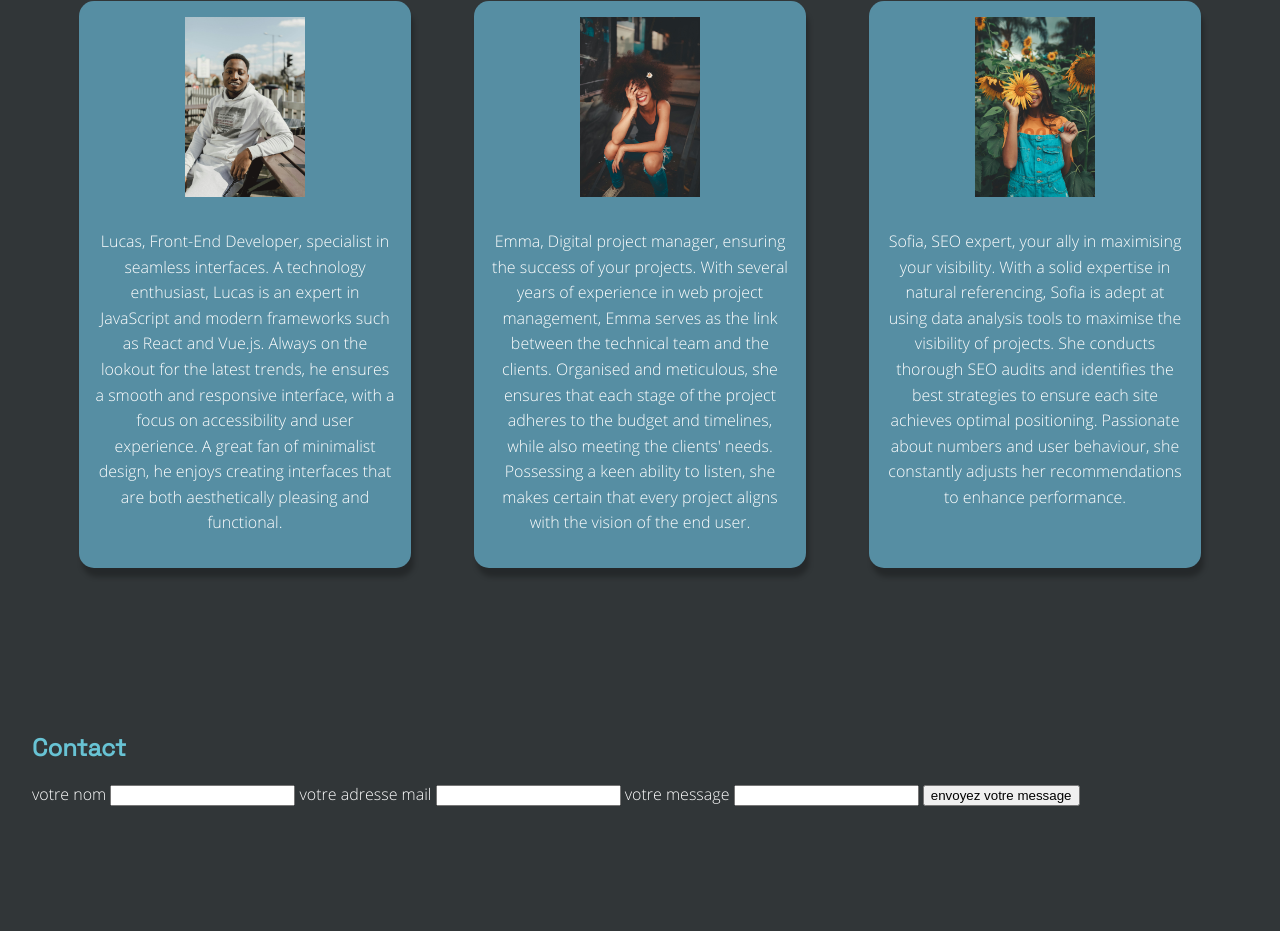
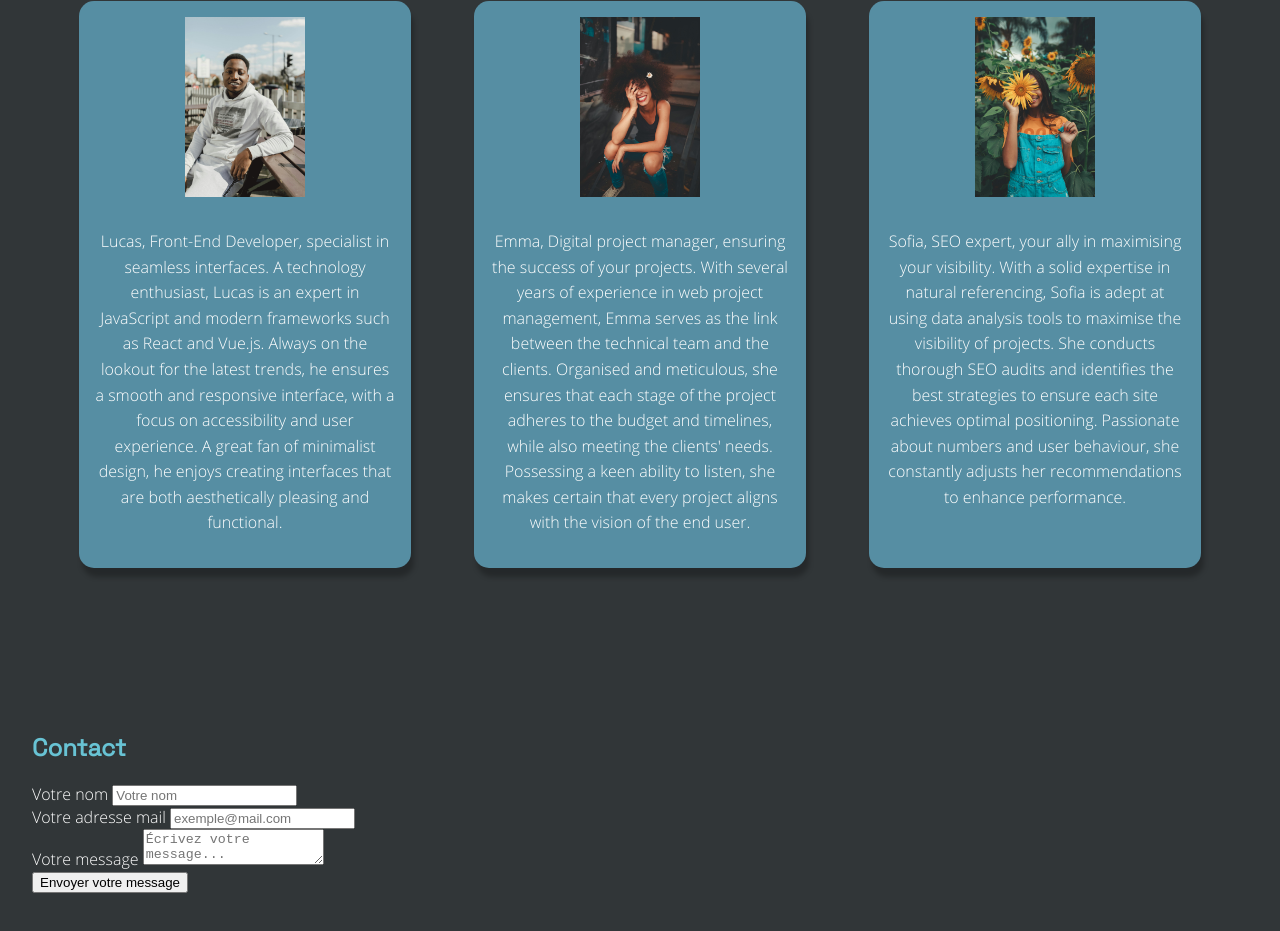
Before and after one commit to maitem27/Web2Risk, a plain HTML site: page index.html in a window 1280 px wide. Shown: the part 1829-2760 px from the top of the page. Before the commit the page ends 2699 px from the top, so only its background shows below. Drawn offline with Linux system fonts and the light colour scheme.

Commit message:
add class for each input and delete unused footer

```diff
--- a/index.html
+++ b/index.html
@@ -92,23 +92,30 @@
 
         <section id="contact">
             <h2>Contact</h2>
-            <form action="">
-                <label for="name">votre nom</label>
-                <input type="text" id="name" name="name" required>
+            <div class="form_container">
+                <form action="">
+                    <div class="form_group">
+                        <label for="name">Votre nom</label>
+                        <input type="text" id="name" name="name" placeholder="Votre nom" required>
+                    </div>
 
-                <label for="mail">votre adresse mail</label>
-                <input type="email" name="mail" id="mail" required>
+                    <div class="form_group">
+                        <label for="mail">Votre adresse mail</label>
+                        <input type="email" id="mail" name="mail" placeholder="exemple@mail.com" required>
+                    </div>
 
-                <label for="message">votre message</label>
-                <input type="text"id="message" name="message" required>
+                    <div class="form_group">
+                        <label for="message">Votre message</label>
+                        <textarea id="message" name="message" placeholder="Écrivez votre message..." required></textarea>
+                    </div>
 
-                <button type="submit">envoyez votre message</button>
-            </form>
+                    <button type="submit">Envoyer votre message</button>
+                </form>
+            </div>
         </section>
 
 
 
     </main>
-    <footer></footer>
 </body>
 </html>
```
